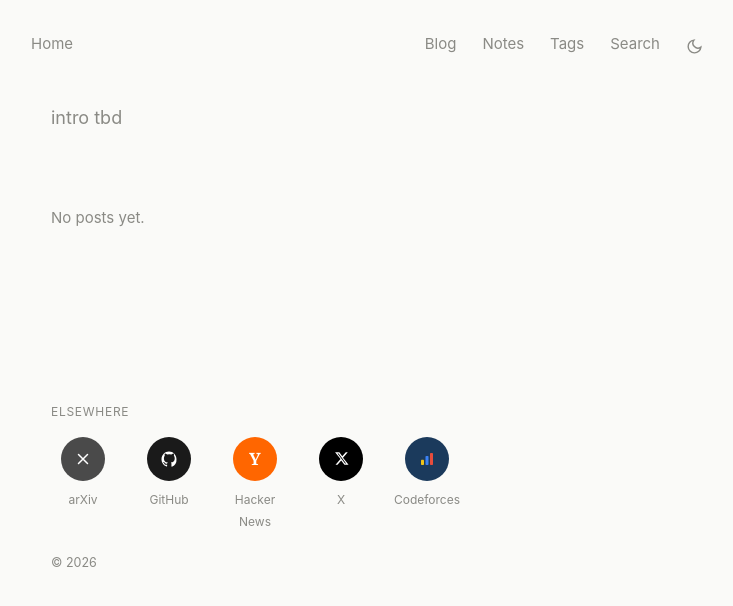
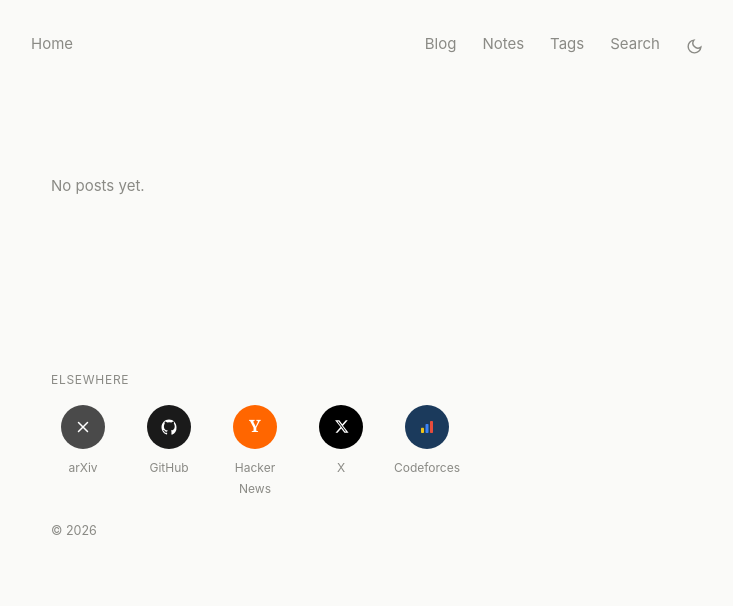
Before and after one commit to hvardhann/hvardhann.github.io, a Jekyll site: the page built from index.html, in a window 1280 px wide. Shown: the top 606 px of the page, without its empty margins (273-1006 px from the left). Built offline with Jekyll 4.4.1, drawn with Linux system fonts in a browser that asks for light colours.

Commit message:
Update index.html

```diff
--- a/index.html
+++ b/index.html
@@ -1,7 +1,7 @@
 ---
 layout: default
 ---
-<p class="intro">intro tbd</p>
+<p class="intro"></p>
 
 {% assign recent = site.posts | slice: 0, 5 %}
 {% if recent.size == 0 %}
```
